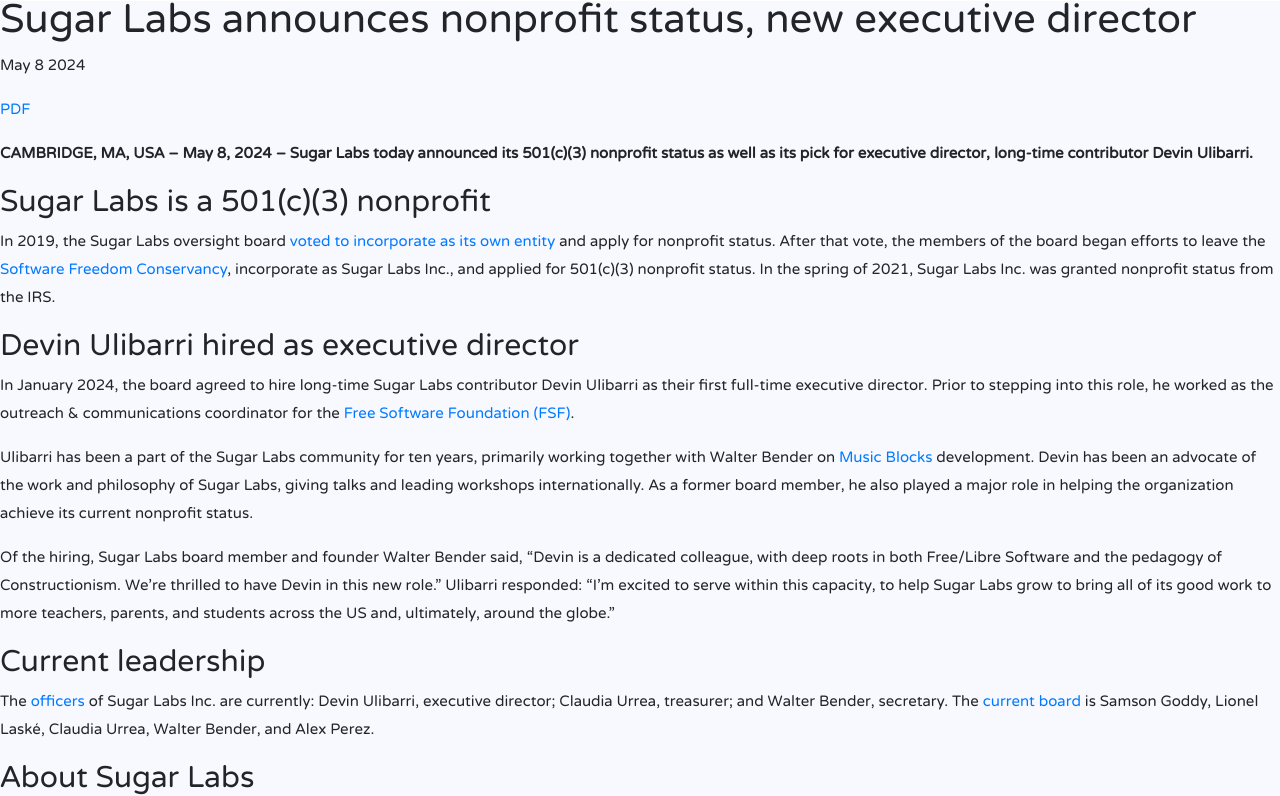
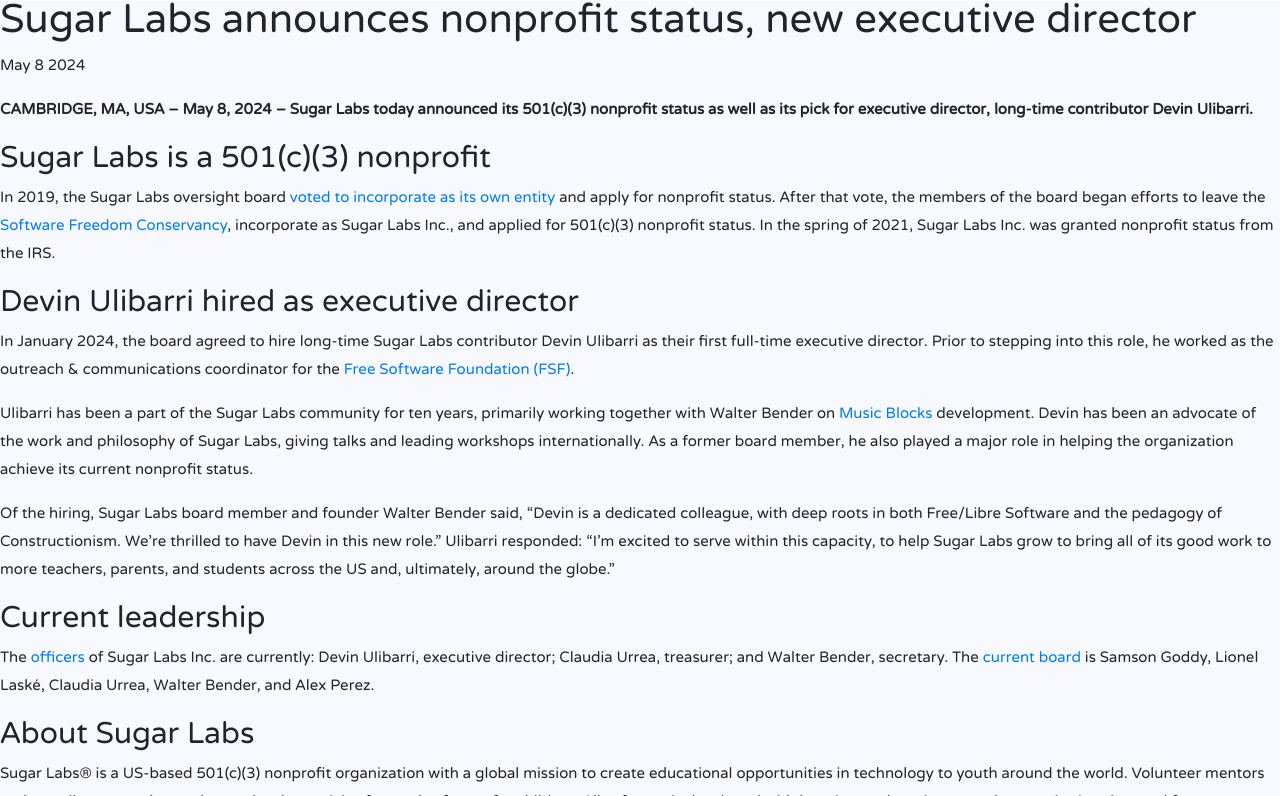
Before and after one commit to sugarlabs/www, a Jekyll site: the page built from _posts/2024-05-08-Sugar-Labs-announces-nonprofit-status-new-executive-director.md, in a window 1280 px wide and 900 px high, cut to the strip 104-900 px from the top of the window. Built offline with Jekyll 4.4.1, drawn with Linux system fonts in a browser that asks for light colours; some web fonts are replaced.

Commit message:
Fix broken link (#487)
Co-authored-by: Devin Ulibarri <devin@devinulibarri.com>

```diff
--- a/_posts/2024-05-08-Sugar-Labs-announces-nonprofit-status-new-executive-director.md
+++ b/_posts/2024-05-08-Sugar-Labs-announces-nonprofit-status-new-executive-director.md
@@ -3,8 +3,6 @@ layout: post
 title: "Sugar Labs announces nonprofit status, new executive director"
 date: 2024-05-08
 ---
-
-[PDF](/press/Sugar-Labs-nonprofit-announcement.pdf)
 
 **CAMBRIDGE, MA, USA -- May 8, 2024 -- Sugar Labs today announced its
   501(c)(3) nonprofit status as well as its pick for executive
```
